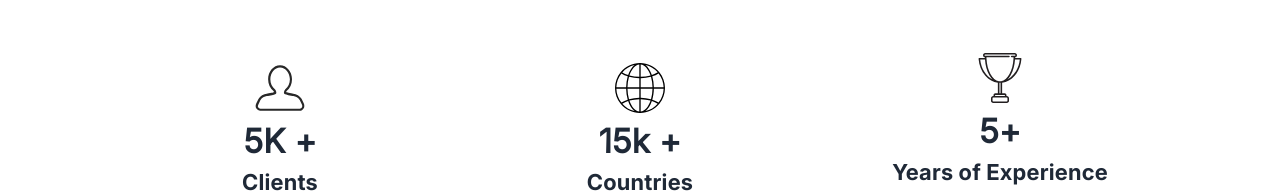
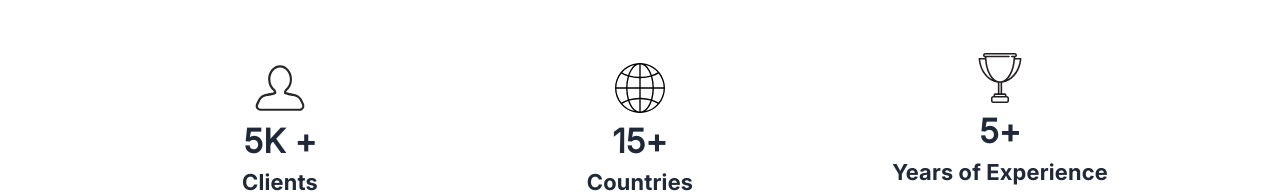
Before and after one commit to saiharshith22/edu, a React (Create React App) app: page / in a window 1280 px wide. Shown: the part 4041-4236 px from the top of the page. Built offline with nearby package versions, Linux system fonts and the light colour scheme.

Commit message:
removed 15k countries

```diff
--- a/src/components/home/Achievements.js
+++ b/src/components/home/Achievements.js
@@ -14,7 +14,7 @@ const Achievements = () => {
     },
     {
       img: CountriesIcon,
-      totalNumber: "15k +",
+      totalNumber: "15+",
       title: "Countries",
       subText: "Our clients are spread over 15 countries around the world",
     },
```
